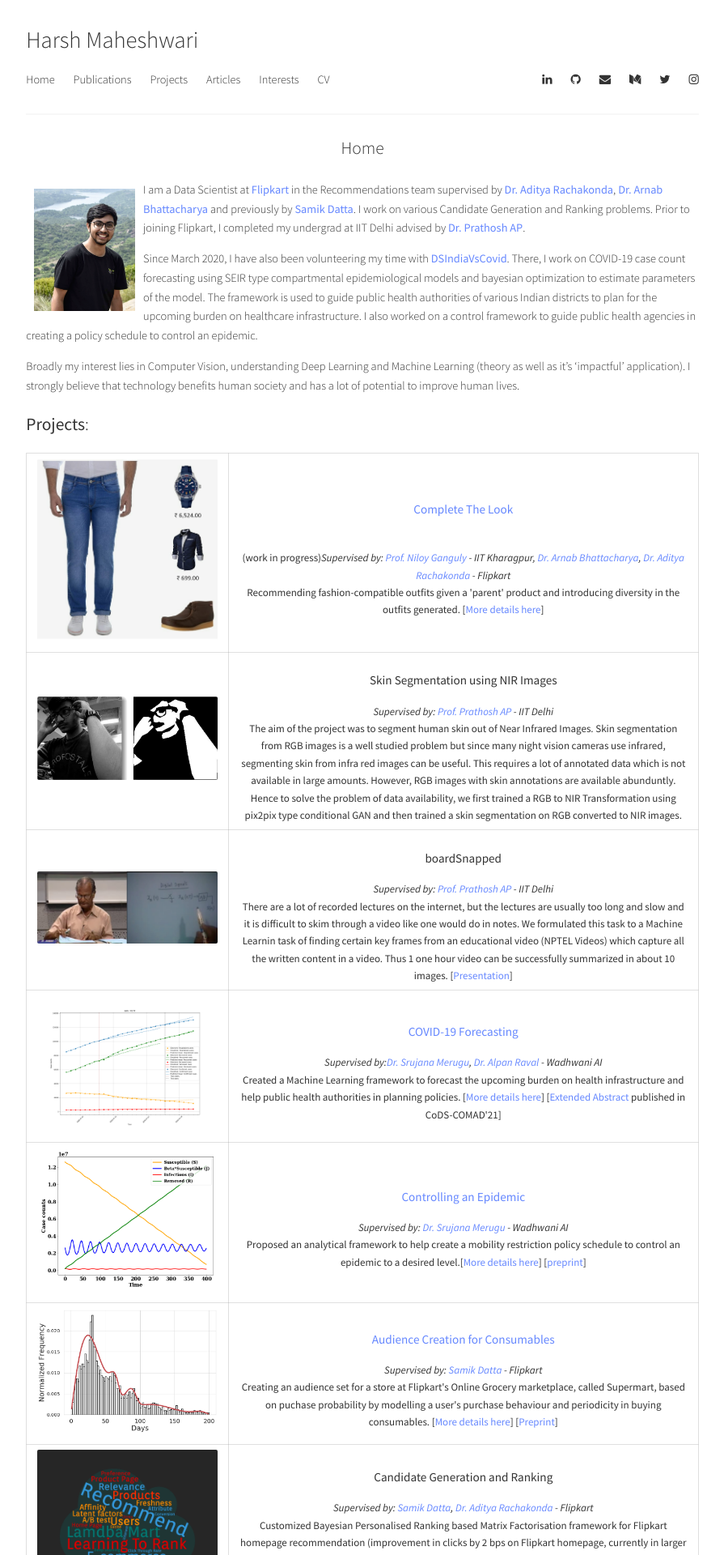
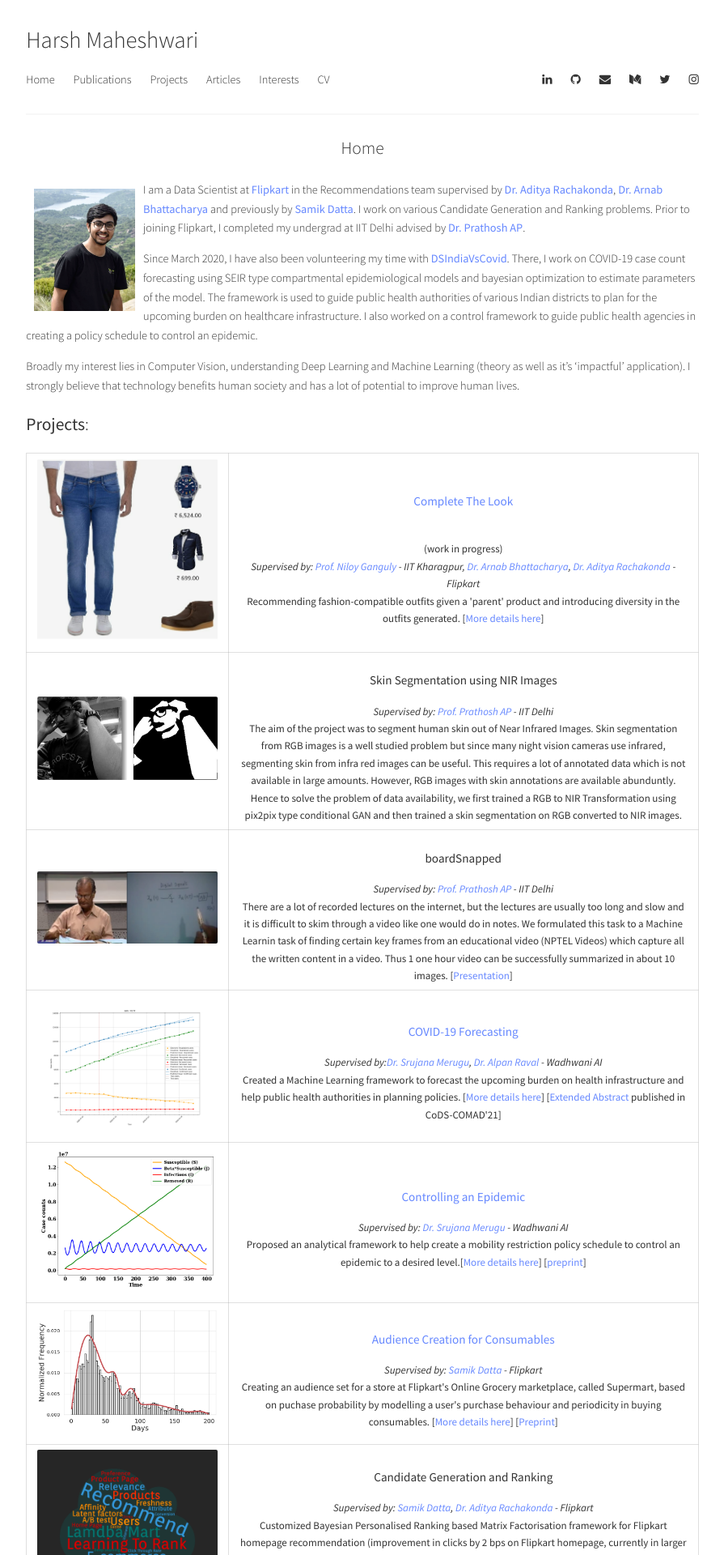
Before and after one commit to harshm121/portfolio-old, a Jekyll site: the page built from index.md, in a window 1280 px wide. Shown: the top 1920 px of the page at 81% size, without its empty margins (192-1087 px from the left). Built offline with Jekyll 4.4.1, drawn with Linux system fonts in a browser that asks for light colours; a style sheet for code colours, icons or effects is not loaded.

Commit message:
Update index.md

```diff
--- a/index.md
+++ b/index.md
@@ -32,7 +32,7 @@
 <table style="width:100%;">
   <tr>
     <th width="30%"><a href="https://harshm121.github.io/Projects/CTL/"><img src="https://harshm121.github.io/Projects/ctl_example.jpeg" alt="CTL Example" height = "30%"></a></th>
-	    <th width="70%"><h3><b><a href="https://harshm121.github.io/Projects/CTL/">Complete The Look</a></b></h3> <br> (work in progress)<font size="2.2"><i><h8>Supervised by: <a href = "http://www.facweb.iitkgp.ac.in/~niloy/">Prof. Niloy Ganguly</a> - IIT Kharagpur, <a href="https://www.linkedin.com/in/arnab-bhattacharya-26383573/">Dr. Arnab Bhattacharya</a>, <a href="https://www.linkedin.com/in/adityarachakonda/">Dr. Aditya Rachakonda</a> - Flipkart</h8></i></font> <br>
+	    <th width="70%"><h3><b><a href="https://harshm121.github.io/Projects/CTL/">Complete The Look</a></b></h3> <br> (work in progress)<br><font size="2.2"><i><h8>Supervised by: <a href = "http://www.facweb.iitkgp.ac.in/~niloy/">Prof. Niloy Ganguly</a> - IIT Kharagpur, <a href="https://www.linkedin.com/in/arnab-bhattacharya-26383573/">Dr. Arnab Bhattacharya</a>, <a href="https://www.linkedin.com/in/adityarachakonda/">Dr. Aditya Rachakonda</a> - Flipkart</h8></i></font> <br>
 Recommending fashion-compatible outfits given a 'parent' product and introducing diversity in the outfits generated. [<a href="https://harshm121.github.io/Projects/CTL/">More details here</a>]</th>
   </tr>
 <tr>
```
